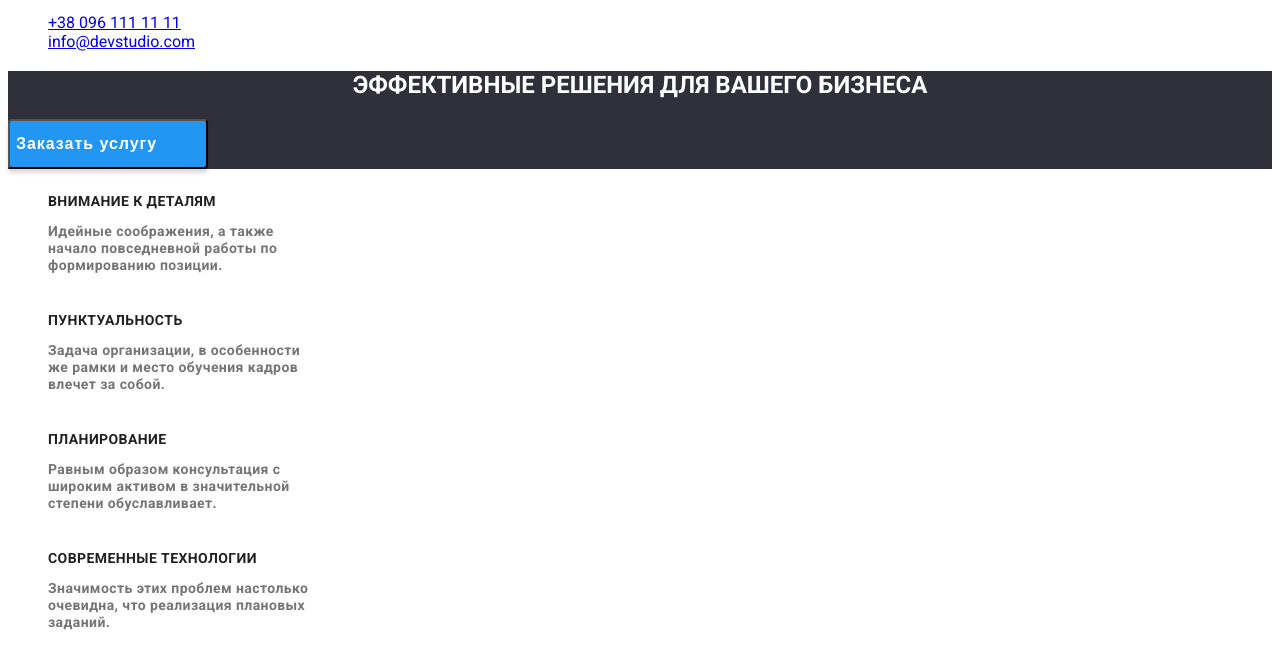
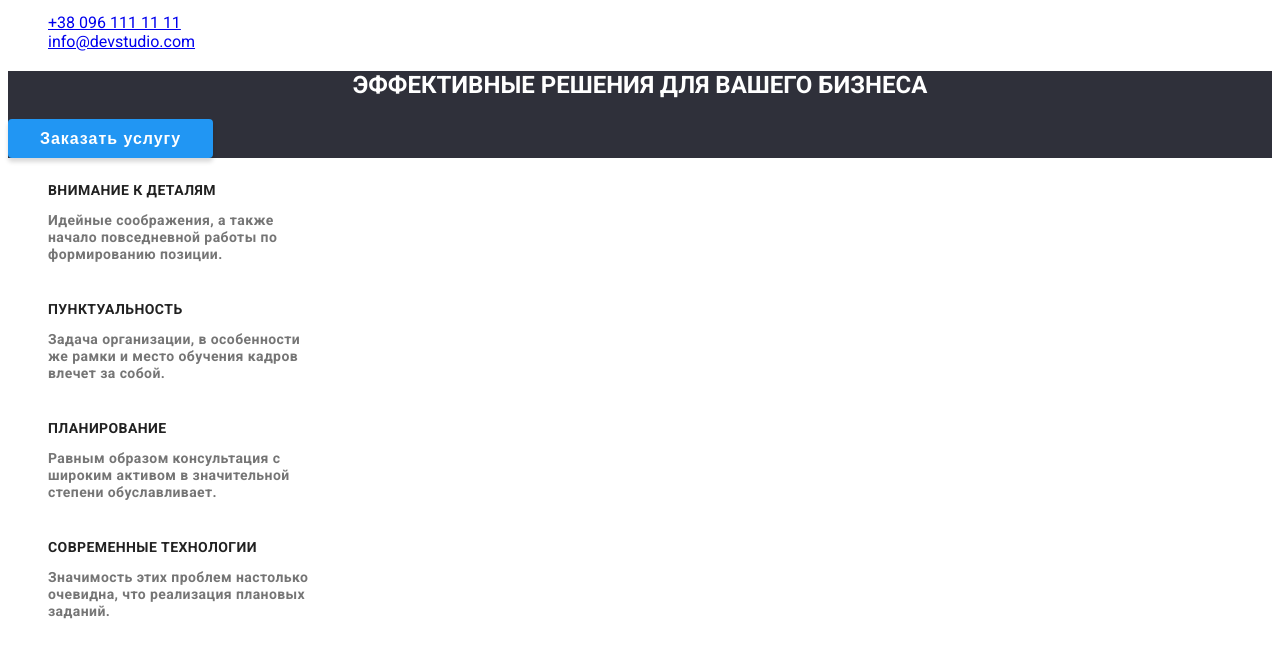
Before and after one commit to Konurbaeva/goit-markup-hw-02, a plain HTML site: page index.html in a window 1280 px wide. Shown: the part 115-780 px from the top of the page. Drawn offline with Linux system fonts and the light colour scheme.

Commit message:
changed order-service-button after feedback

```diff
--- a/css/styles.css
+++ b/css/styles.css
@@ -26,11 +26,6 @@ body {
   background-color: #f5f4fa;
 }
 .order-service-button {
-  width: 200px;
-  height: 50px;
-  left: 700px;
-  top: 430px;
-
   background: var(--background-color);
   box-shadow: 0px 4px 4px rgba(0, 0, 0, 0.15);
   border-radius: 4px;
@@ -39,12 +34,11 @@ body {
   font-size: 16px;
   line-height: 1.2;
 
-  display: flex;
-  align-items: center;
-  text-align: center;
   letter-spacing: 0.06em;
   color: var(--primary-white-color);
   cursor: pointer;
+  padding: 10px 32px;
+  border: none;
 }
 
 ul {
```
